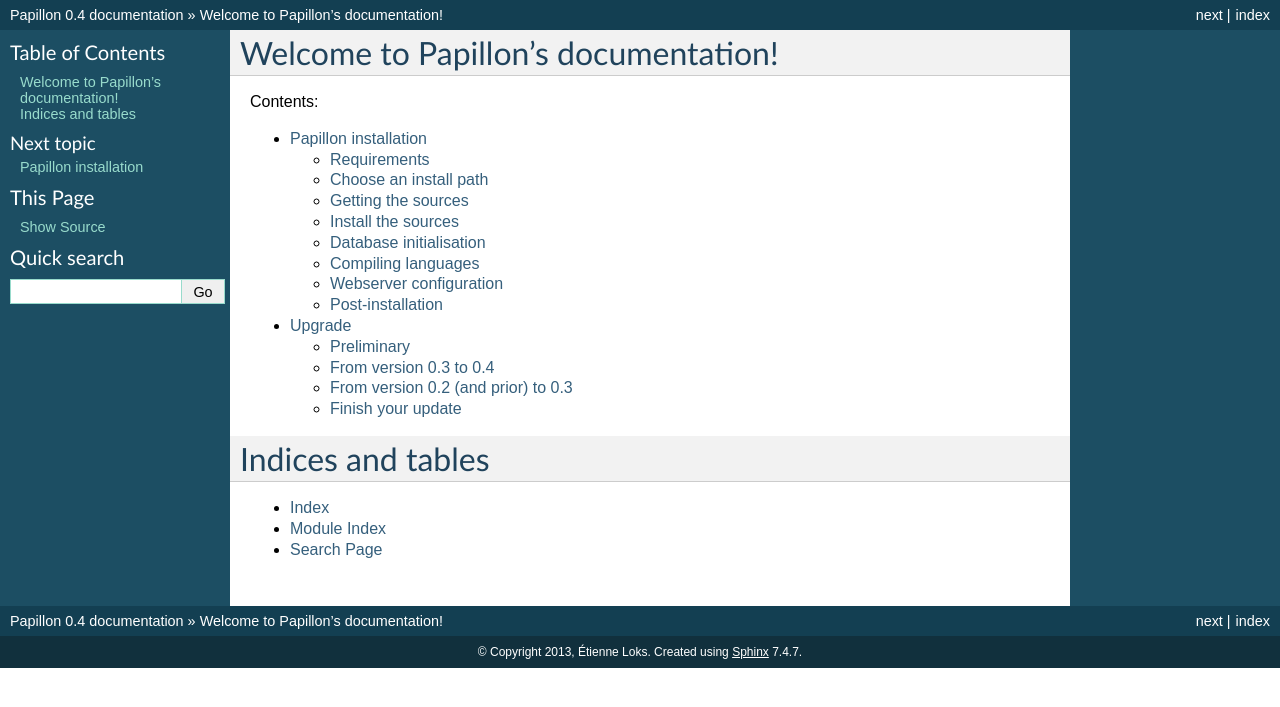
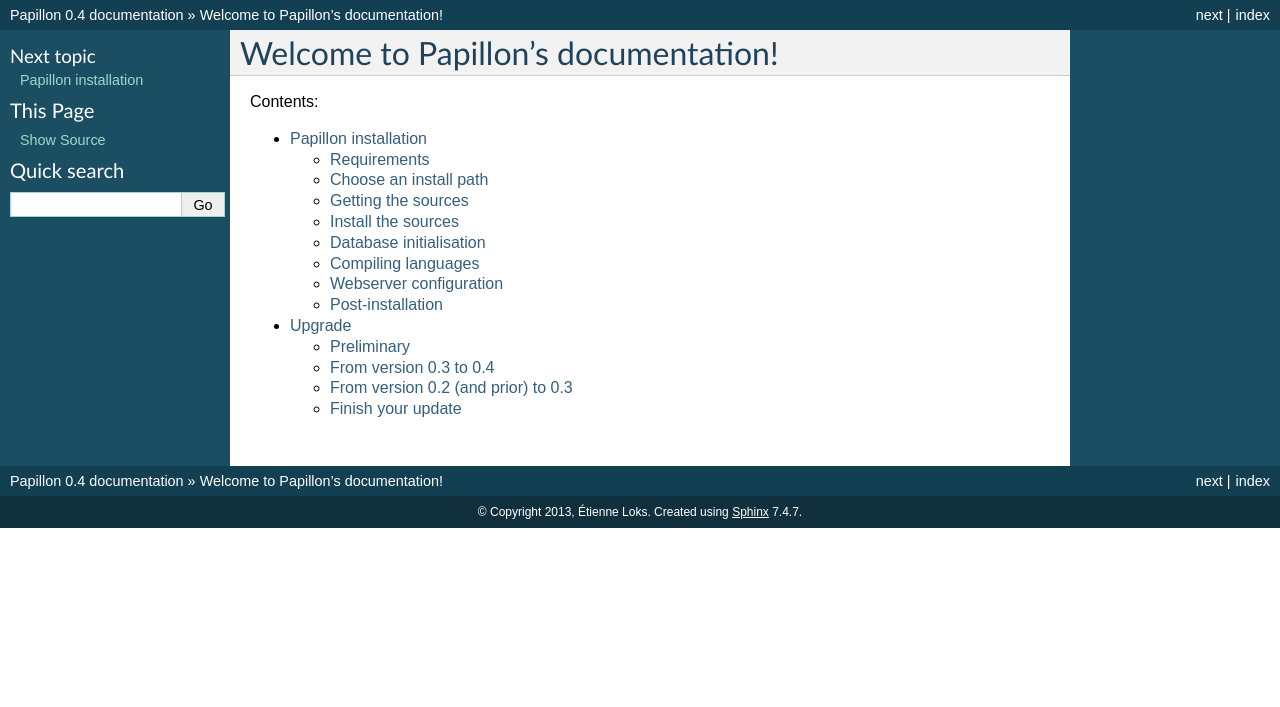
Before and after one commit to Trim/papillon, a Sphinx documentation site: the page built from docs/source/index.rst, in a window 1280 px wide. Shown: the top 707 px of the page. Built offline with Sphinx 7.4.7, drawn with Linux system fonts in a browser that asks for light colours; pages that are not in the unit, such as notebooks, are missing from menus.

Commit message:
Documentation: minor

```diff
--- a/docs/source/index.rst
+++ b/docs/source/index.rst
@@ -14,10 +14,3 @@
    install
    upgrade
    database_migration
-
-Indices and tables
-==================
-
-* :ref:`genindex`
-* :ref:`modindex`
-* :ref:`search`
--- a/docs/source/install.rst
+++ b/docs/source/install.rst
@@ -5,7 +5,7 @@
 =====================
 
 :Author: Étienne Loks
-:Date: 2011-10-25
+:Date: 2013-06-15
 :Copyright: CC-BY 3.0
 
 This document presents the installation of Papillon on a machine with GNU/Linux.
--- a/docs/source/upgrade.rst
+++ b/docs/source/upgrade.rst
@@ -5,7 +5,7 @@
 =======
 
 :Author: Étienne Loks
-:Date: 2011-10-25
+:Date: 2013-06-15
 :Copyright: CC-BY 3.0
 
 Preliminary
```
